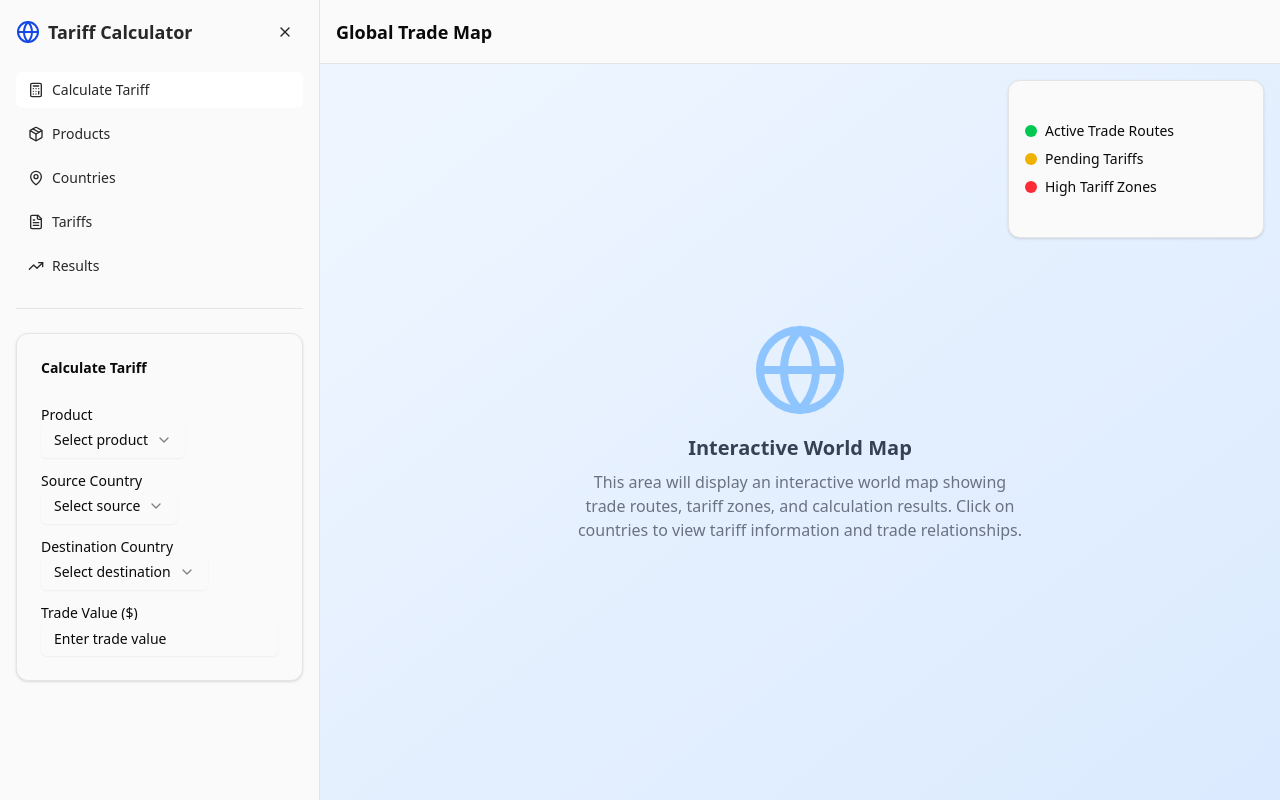
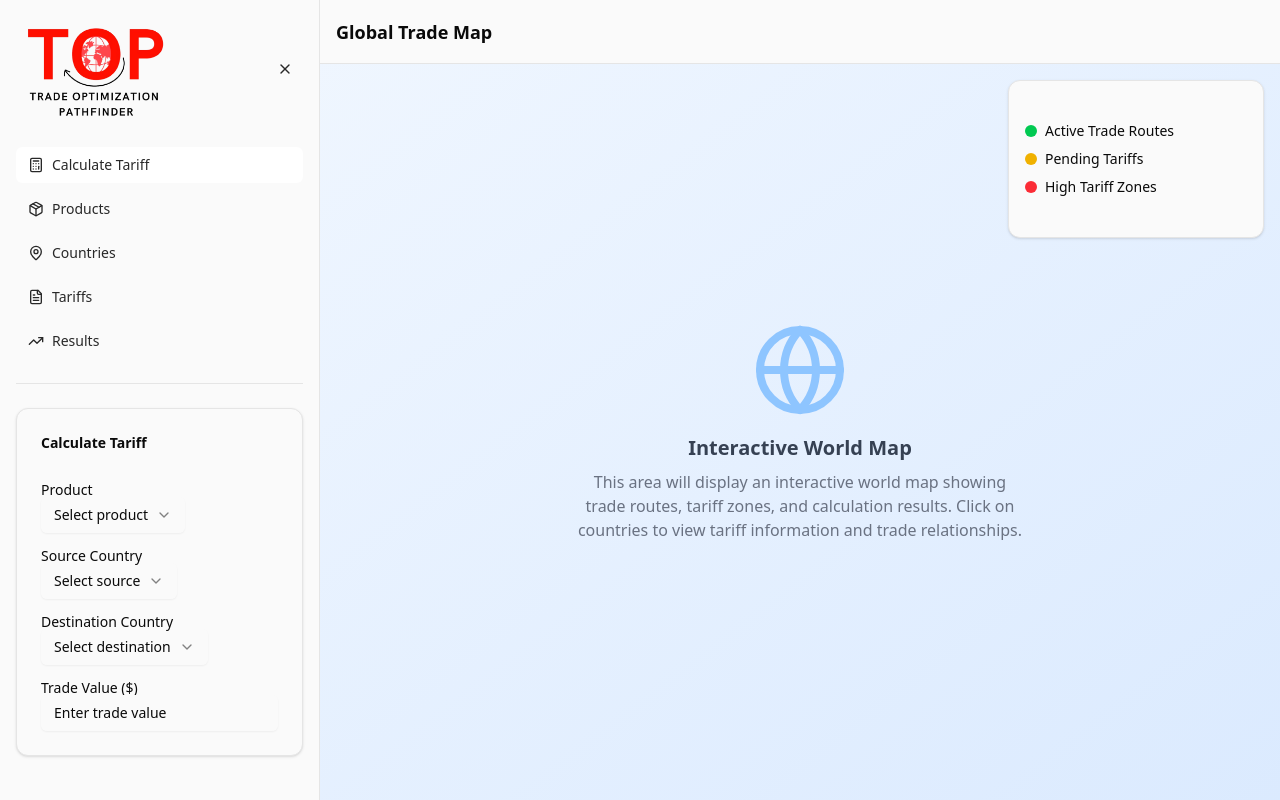
Before and after one commit to TheJinius/CS203-Project, a Next.js app in the folder frontend/: page / in a window 1280 px wide. Built offline with nearby package versions, Linux system fonts and the light colour scheme.

Commit message:
Added logo

```diff
--- a/frontend/app/page.tsx
+++ b/frontend/app/page.tsx
@@ -8,6 +8,7 @@ import { Input } from "@/components/ui/input"
 import { Label } from "@/components/ui/label"
 import { Select, SelectContent, SelectItem, SelectTrigger, SelectValue } from "@/components/ui/select"
 import { Separator } from "@/components/ui/separator"
+import Image from "next/image"
 
 export default function TariffCalculatorPage() {
   const [sidebarOpen, setSidebarOpen] = useState(true)
@@ -38,8 +39,13 @@ export default function TariffCalculatorPage() {
         <div className="p-4">
           <div className="flex items-center justify-between mb-6">
             <div className="flex items-center gap-2">
-              <Globe className="h-6 w-6 text-sidebar-accent" />
-              <h1 className="text-lg font-semibold text-sidebar-foreground">Tariff Calculator</h1>
+              <Image
+                src="/TOP light.png"
+                alt="Tariff Calculator Logo"
+                width={160}
+                height={40}
+                priority
+              />
             </div>
             <Button
               variant="ghost"
```
Also changed, not shown: frontend/public/TOP light.png (added).
